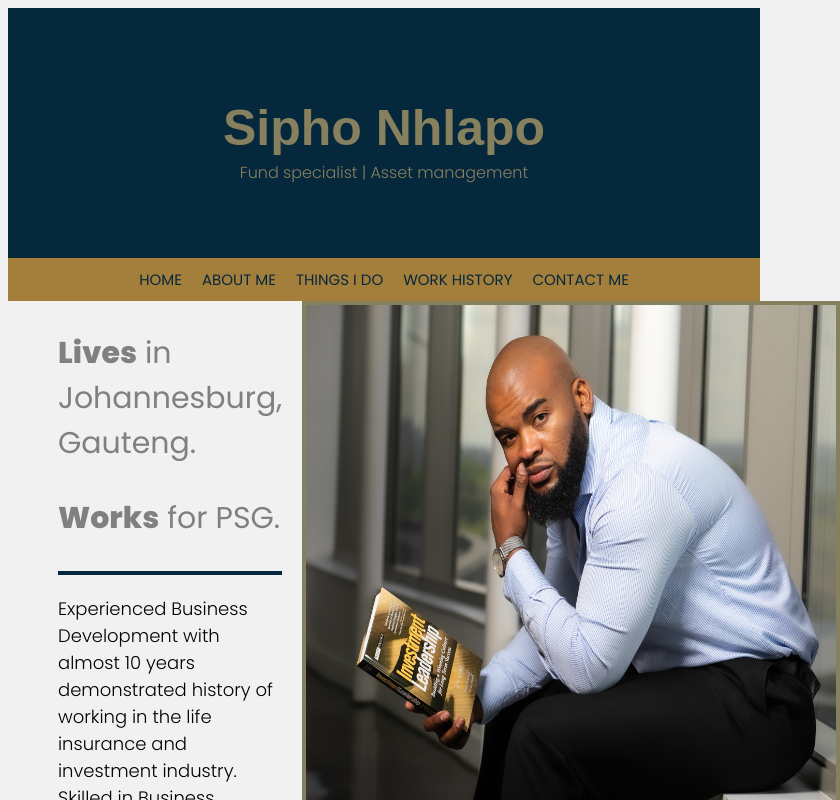
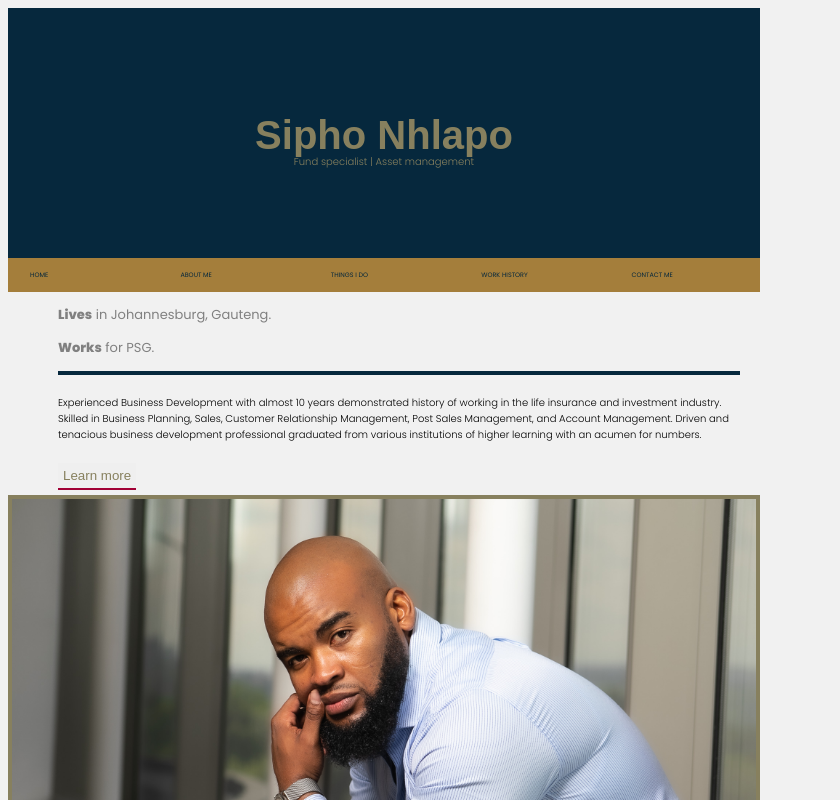
Before and after one commit to ndumisothela/sipho_profile, a React (Create React App) app: page /about-me in a window 768 px wide. Shown: the top 800 px of the page, 840 px wide, since content can reach past the window. Built offline with nearby package versions, Linux system fonts and the light colour scheme.

Commit message:
mobile optimize

```diff
--- a/src/App.css
+++ b/src/App.css
@@ -2,8 +2,8 @@
   margin: 0;
 }
 
-@media (prefers-reduced-motion: no-preference) {
-  .App-logo {
-    animation: App-logo-spin infinite 20s linear;
+@media (min-width: 780px) {
+  .App {
+    font-size: 3.5rem;
   }
 }
--- a/src/Components/ContactMe/ContactMe.css
+++ b/src/Components/ContactMe/ContactMe.css
@@ -22,18 +22,13 @@
   margin-top: 20px;
   font-family: "poppins";
 }
-.email {
+.active {
   width: 500px;
   height: 50px;
   padding-left: 10px;
   border: 2px solid #a47e3b;
 }
-.form-name {
-  width: 500px;
-  height: 50px;
-  padding-left: 10px;
-  border: 2px solid #a47e3b;
-}
+
 .form-message {
   width: 500px;
   height: 200px;
@@ -52,3 +47,14 @@
   border: none;
   background-color: #a47e3b;
 }
+@media (max-width: 991px) {
+  .active {
+    width: 200px;
+    height: auto;
+  }
+  .contact_title {
+    font-size: medium;
+    align-items: center;
+    justify-content: center;
+  }
+}
--- a/src/Components/ContactMe/ContactMe.js
+++ b/src/Components/ContactMe/ContactMe.js
@@ -7,13 +7,24 @@ const ContactMe = () => {
       <p className="contact_title">CONTACT ME</p>
       <form className="form">
         <div className="mb-3">
-          <input type="email" className="email" placeholder="Email address" />
+          <input
+            type="email"
+            className="email active"
+            placeholder="Email address"
+          />
         </div>
         <div className="mb-3">
-          <input type="text" className="form-name" placeholder="Enter Name" />
+          <input
+            type="text"
+            className="form-name active"
+            placeholder="Enter Name"
+          />
         </div>
         <div className="mb-3">
-          <textarea className="form-message" placeholder="Message"></textarea>
+          <textarea
+            className="form-message active"
+            placeholder="Message"
+          ></textarea>
         </div>
         <button type="submit" className="btn-submit">
           Submit
--- a/src/Components/Footer/Footer.css
+++ b/src/Components/Footer/Footer.css
@@ -10,3 +10,8 @@
   color: grey;
   margin: 0;
 }
+@media (max-width: 991px) {
+  .creator {
+    font-size: x-small;
+  }
+}
--- a/src/Components/Header/Header.css
+++ b/src/Components/Header/Header.css
@@ -19,3 +19,11 @@
   margin-top: -30px;
   font-weight: 300;
 }
+@media (max-width: 991px) {
+  .header_name {
+    font-size: 2.5rem;
+  }
+  .header_title {
+    font-size: x-small;
+  }
+}
--- a/src/Components/Home/Home.css
+++ b/src/Components/Home/Home.css
@@ -13,3 +13,8 @@
   font-size: 50px;
   color: #a47e3b;
 }
+@media (max-width: 991px) {
+  .home_cover {
+    background-image: url("./../Assets/hj.jpg");
+  }
+}
--- a/src/Components/LandingPage/LandingPage.css
+++ b/src/Components/LandingPage/LandingPage.css
@@ -19,15 +19,34 @@
   margin: 20px 20px 0 50px;
 }
 .btn_contact_me {
-  padding: 10px;
-  margin: 30px 20px 0 50px;
-  background-color: #a10035;
+  padding: 5px;
+  margin: 20px 20px 0 50px;
+  background-color: none;
   color: #87805e;
-  border-radius: 35px;
   border: none;
+  border-bottom: 2px solid #a10035;
+  cursor: pointer;
 }
 .self_image {
   border: 4px solid #87805e;
   width: 530px;
   height: 500px;
 }
+@media (max-width: 991px) {
+  .landing_page_container {
+    flex-direction: column;
+    font-size: 0.5rem;
+  }
+  .greeting_container {
+    font-size: small;
+  }
+  .text {
+    font-size: x-small;
+  }
+  .self_image {
+    overflow-block: hidden;
+    margin-top: 5px;
+    width: inherit;
+    height: auto;
+  }
+}
--- a/src/Components/LandingPage/LandingPage.js
+++ b/src/Components/LandingPage/LandingPage.js
@@ -23,7 +23,7 @@ const LandingPage = () => {
             and tenacious business development professional graduated from
             various institutions of higher learning with an acumen for numbers.
           </p>
-          <button className="btn_contact_me">Contact Me</button>
+          <button className="btn_contact_me">Learn more</button>
         </span>
       </div>
       <img className="self_image" src={land} alt="self_image" />
--- a/src/Components/NavBar/NavBar.css
+++ b/src/Components/NavBar/NavBar.css
@@ -19,3 +19,8 @@
   color: #a10035;
   text-decoration: underline;
 }
+@media (max-width: 991px) {
+  .active {
+    font-size: 0.4rem;
+  }
+}
--- a/src/Components/ThingsIdo/ThingsIdo.css
+++ b/src/Components/ThingsIdo/ThingsIdo.css
@@ -34,3 +34,19 @@
 .dj_plan {
   display: flex;
 }
+@media (max-width: 991px) {
+  .things_I_do_container {
+    background-image: none;
+  }
+  .image {
+    width: 70px;
+    height: 70px;
+  }
+  .things_title {
+    font-size: medium;
+  }
+  .invest_title {
+    font-size: 0.8rem;
+    -ms-layout-grid: inherit;
+  }
+}
--- a/src/index.css
+++ b/src/index.css
@@ -1,3 +1,8 @@
 body {
   background-color: #f1f1f1;
 }
+@media (min-width: 768px) {
+  .body {
+    font-size: 2.5rem;
+  }
+}
```
Also changed, not shown: src/Components/Assets/hj.jpg (added).
